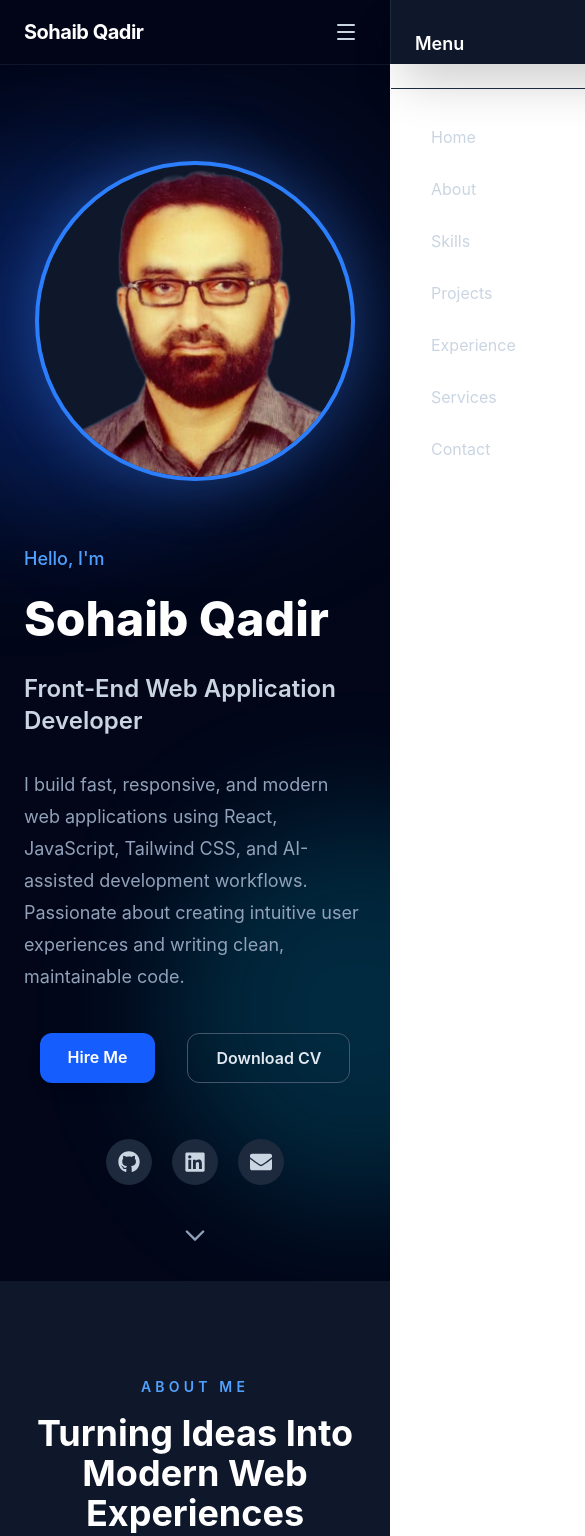
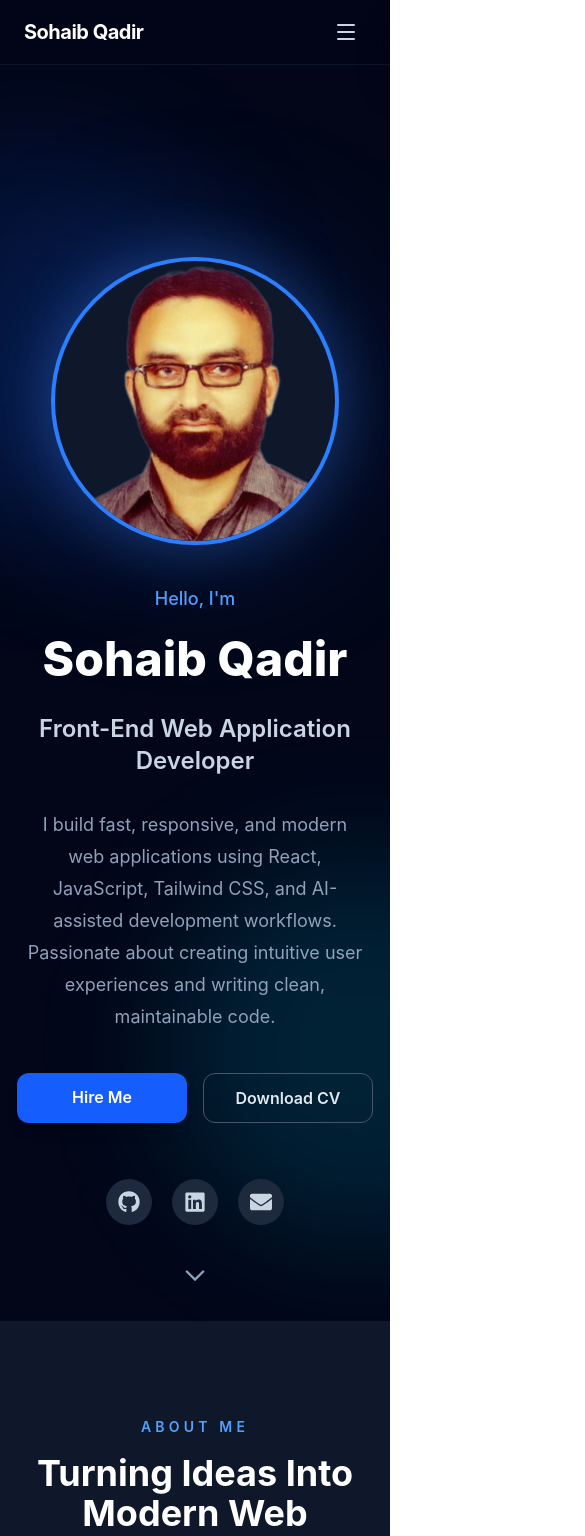
Before and after one commit to sohaib-qadir-nizamani/Portfolio, a React app: page / in a window 390 px wide. Shown: the top 1536 px of the page, 585 px wide, since content can reach past the window. Built offline with nearby package versions, Linux system fonts and the light colour scheme; the HTML template or start-up script is replaced by a standard one.

Commit message:
feat: Fix the responsive visual bugs

```diff
--- a/src/App.jsx
+++ b/src/App.jsx
@@ -4,6 +4,7 @@
 // import Heading from "@/Components/ui/Heading";
 // import Section from "@/Components/ui/Section";
 import Header from "@/Components/layout/Header";
+import { useEffect } from "react";
 import Hero from "@/Components/sections/Hero";
 import About from "@/Components/sections/About";
 import Skills from "@/Components/sections/Skills";
@@ -13,8 +14,20 @@ import Contact from "@/Components/sections/contact";
 import Footer from "@/Components/sections/Footer";
 
 function App() {
+  useEffect(() => {
+    if (window.location.hash) {
+      window.history.replaceState(null, "", window.location.pathname);
+    }
+    // Ensure page starts at the top (home) on reload
+    const homeEl = document.getElementById("home");
+    if (homeEl) {
+      homeEl.scrollIntoView({ behavior: "smooth" });
+    } else {
+      window.scrollTo({ top: 0, left: 0, behavior: "smooth" });
+    }
+  }, []);
   return (
-    <main className="flex min-h-screen flex-col bg-slate-950 text-white">
+    <main className="flex min-h-screen flex-col overflow-x-hidden bg-slate-950 text-white">
       <Header />
 
       {/* <div className="flex h-[200vh] items-center justify-center"> */}
--- a/src/Components/layout/MobileMenu.jsx
+++ b/src/Components/layout/MobileMenu.jsx
@@ -54,7 +54,7 @@ function MobileMenu({ isOpen, onClose }) {
         role="dialog"
         aria-modal="true"
         aria-label="Mobile navigation menu"
-        className={`fixed top-0 right-0 z-50 h-full w-72 bg-slate-900 border-l border-slate-800 shadow-2xl transition-transform duration-300 ease-in-out md:hidden ${
+        className={`fixed top-0 right-0 z-50 h-full w-full sm:w-72 bg-slate-900 border-l border-slate-800 shadow-2xl transition-transform duration-300 ease-in-out md:hidden ${
           isOpen ? "translate-x-0" : "translate-x-full"
         }`}
       >
--- a/src/Components/sections/Hero.jsx
+++ b/src/Components/sections/Hero.jsx
@@ -1,31 +1,38 @@
 import HeroSocials from "@/components/hero/HeroSocials";
 import SohaibCV from "@/assets/docs/SohaibCV.pdf";
 import ProfileImage from "@/assets/images/profile.png";
-import { motion } from "framer-motion";
+import { motion, useReducedMotion } from "framer-motion";
 
 const Hero = () => {
+  const shouldReduceMotion = useReducedMotion();
+
   return (
-    // <section id="home" className="relative flex min-h-screen items-center">
     <section
       id="home"
-      className="relative flex min-h-screen items-center overflow-hidden bg-slate-950"
+      className="relative flex min-h-screen items-center bg-slate-950 pt-24 md:pt-28"
     >
-      <div className="absolute top-20 -left-40 h-96 w-96 rounded-full bg-blue-600/20 blur-3xl"></div>
+      {/* Background Glow — clipped so it never causes horizontal scroll */}
+      <div aria-hidden="true" className="pointer-events-none absolute inset-0 overflow-hidden">
+        <div className="absolute top-20 -left-40 h-96 w-96 rounded-full bg-blue-600/15 blur-3xl" />
+        <div className="absolute -right-40 bottom-20 h-96 w-96 rounded-full bg-cyan-500/15 blur-3xl" />
+      </div>
 
-      <div className="absolute -right-40 bottom-20 h-96 w-96 rounded-full bg-cyan-500/20 blur-3xl"></div>
-
-      {/* <div className="absolute top-20 -left-32 h-72 w-72 rounded-full bg-blue-600/20 blur-3xl"></div>
-
-      <div className="absolute -right-32 bottom-20 h-72 w-72 rounded-full bg-cyan-500/20 blur-3xl"></div> */}
-
-      {/* <div className="relative z-10 mx-auto flex w-full max-w-7xl flex-col-reverse items-center gap-16 px-6 py-24 md:flex-row md:justify-between lg:px-8"> */}
-
-      <div className="relative z-10 mx-auto flex w-full max-w-7xl flex-col-reverse items-center gap-16 px-6 py-24 md:flex-row md:justify-between lg:px-8">
+      <div className="relative z-10 mx-auto flex w-full max-w-7xl flex-col-reverse items-center gap-10 px-6 py-24 md:flex-row md:items-center md:justify-between md:gap-16 lg:px-8">
         {/* Left Content */}
         <motion.div
-          className="w-full md:w-1/2"
-          initial={{ opacity: 0, x: -50 }}
-          animate={{ opacity: 1, x: 0 }}
+          className="w-full text-center md:w-1/2 md:text-left"
+          initial={
+            shouldReduceMotion
+              ? false
+              : {
+                  opacity: 0,
+                  x: -50,
+                }
+          }
+          animate={{
+            opacity: 1,
+            x: 0,
+          }}
           transition={{ duration: 0.7 }}
         >
           <p className="mb-4 text-lg font-medium text-blue-400">Hello, I'm</p>
@@ -45,54 +52,76 @@ const Hero = () => {
             clean, maintainable code.
           </p>
 
-          <div className="item-center mt-10 flex flex-col flex-wrap gap-4">
-            <div className="flex justify-center gap-8">
+          <div className="mt-10 flex flex-col items-center gap-4 md:items-start">
+            <div className="flex w-full justify-center gap-4 sm:w-auto sm:gap-8">
               <motion.a
                 href="#contact"
-                className="rounded-xl bg-blue-600 px-7 py-3 text-center font-semibold text-white shadow-lg transition duration-300 hover:bg-blue-700 hover:shadow-blue-500/30"
-                whileHover={{ scale: 1.05 }}
-                whileTap={{ scale: 0.95 }}
-                // className="rounded-lg bg-blue-600 px-6 py-3 font-semibold text-white transition hover:bg-blue-700"
+                whileHover={shouldReduceMotion ? {} : { scale: 1.05 }}
+                whileTap={shouldReduceMotion ? {} : { scale: 0.95 }}
+                className="min-w-42.5 rounded-xl bg-blue-600 px-7 py-3 text-center font-semibold text-white shadow-lg transition duration-300 hover:bg-blue-700 hover:shadow-blue-500/30 focus-visible:ring-2 focus-visible:ring-blue-500 focus-visible:ring-offset-2 focus-visible:ring-offset-slate-950 focus-visible:outline-none"
               >
                 Hire Me
               </motion.a>
 
               <motion.a
                 href={SohaibCV}
-                // download="SohaibCV.pdf"
-                // className="rounded-lg border border-slate-600 px-6 py-3 font-semibold text-slate-200 transition hover:border-white hover:text-white"
-                className="rounded-xl border border-slate-600 px-7 py-3 text-center font-semibold text-slate-200 transition duration-300 hover:border-white hover:bg-slate-800"
-                whileHover={{ scale: 1.05 }}
-                whileTap={{ scale: 0.95 }}
+                download="Sohaib_Qadir_CV.pdf"
+                whileHover={shouldReduceMotion ? {} : { scale: 1.05 }}
+                whileTap={shouldReduceMotion ? {} : { scale: 0.95 }}
+                className="min-w-42.5 rounded-xl border border-slate-600 px-7 py-3 text-center font-semibold text-slate-200 transition duration-300 hover:border-white hover:bg-slate-800 focus-visible:ring-2 focus-visible:ring-blue-500 focus-visible:ring-offset-2 focus-visible:ring-offset-slate-950 focus-visible:outline-none"
               >
                 Download CV
               </motion.a>
             </div>
+
             <HeroSocials />
           </div>
         </motion.div>
 
         {/* Right Content */}
-
         <motion.div
-          className="flex w-full justify-center md:w-1/2"
-          initial={{ opacity: 0, x: 50 }}
-          animate={{ opacity: 1, x: 0 }}
+          className="flex w-full max-w-xs justify-center sm:max-w-sm md:max-w-none md:w-1/2"
+          initial={
+            shouldReduceMotion
+              ? false
+              : {
+                  opacity: 0,
+                  x: 50,
+                }
+          }
+          animate={{
+            opacity: 1,
+            x: 0,
+          }}
           transition={{ duration: 0.8 }}
         >
           <div className="relative">
-            <div className="absolute inset-0 scale-110 rounded-full bg-blue-500/20 blur-3xl"></div>
+            <div
+              aria-hidden="true"
+              className="absolute inset-0 scale-110 rounded-full bg-blue-500/20 blur-3xl"
+            />
 
             <motion.div
-              className="relative h-80 w-80 overflow-hidden rounded-full border-4 border-blue-500 bg-slate-900 shadow-[0_0_60px_rgba(59,130,246,0.35)]"
-              initial={{ scale: 0.9, opacity: 0 }}
-              animate={{ scale: 1, opacity: 1 }}
+              className="relative h-72 w-72 overflow-hidden rounded-full border-4 border-blue-500 bg-slate-900 shadow-[0_0_60px_rgba(59,130,246,0.35)] sm:h-80 sm:w-80 lg:h-96 lg:w-96"
+              initial={
+                shouldReduceMotion
+                  ? false
+                  : {
+                      scale: 0.9,
+                      opacity: 0,
+                    }
+              }
+              animate={{
+                scale: 1,
+                opacity: 1,
+              }}
               transition={{ duration: 0.8 }}
             >
               <img
                 src={ProfileImage}
                 alt="Sohaib Qadir"
                 loading="eager"
+                fetchPriority="high"
                 decoding="async"
                 className="h-full w-full object-cover transition duration-500 hover:scale-105"
               />
@@ -105,7 +134,14 @@ const Hero = () => {
         <a
           href="#about"
           aria-label="Scroll to About section"
-          className="animate-bounce text-slate-400 transition hover:text-blue-400"
+          className="animate-bounce text-slate-400 transition hover:text-blue-400 focus-visible:ring-2 focus-visible:ring-blue-500 focus-visible:ring-offset-2 focus-visible:ring-offset-slate-950 focus-visible:outline-none"
+          onClick={(e) => {
+            e.preventDefault();
+            const aboutEl = document.getElementById("about");
+            if (aboutEl) {
+              aboutEl.scrollIntoView({ behavior: "smooth" });
+            }
+          }}
         >
           <svg
             xmlns="http://www.w3.org/2000/svg"
```
